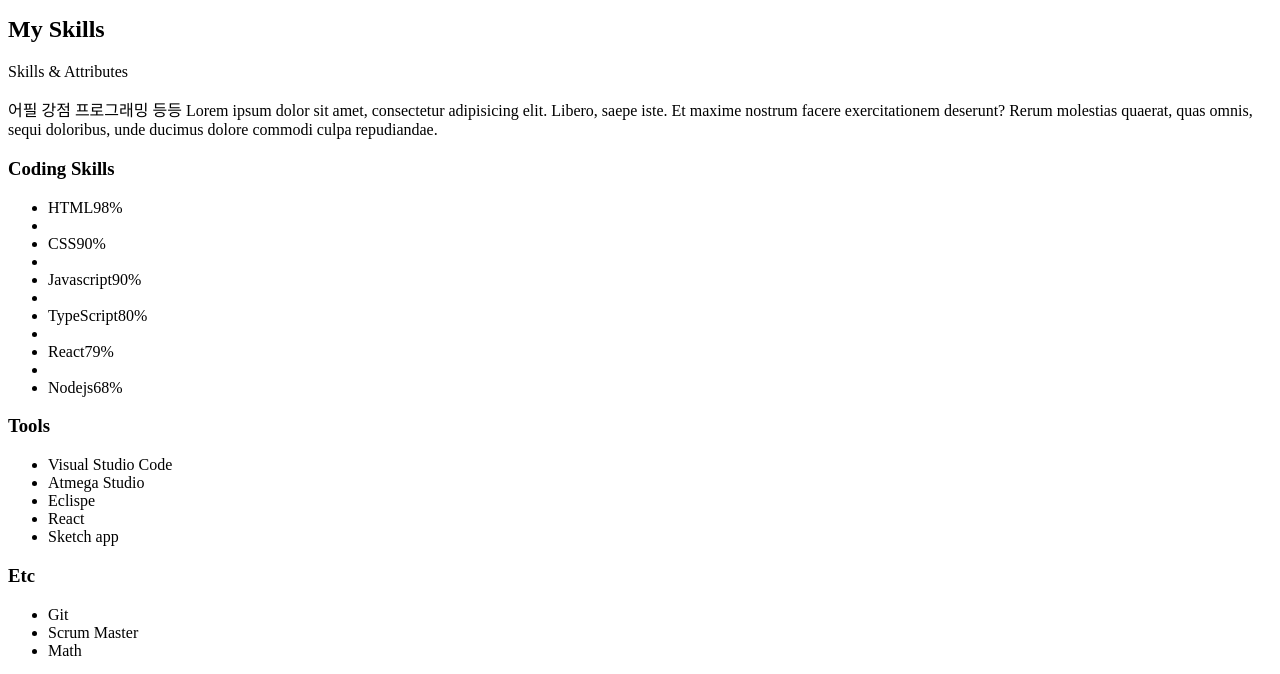
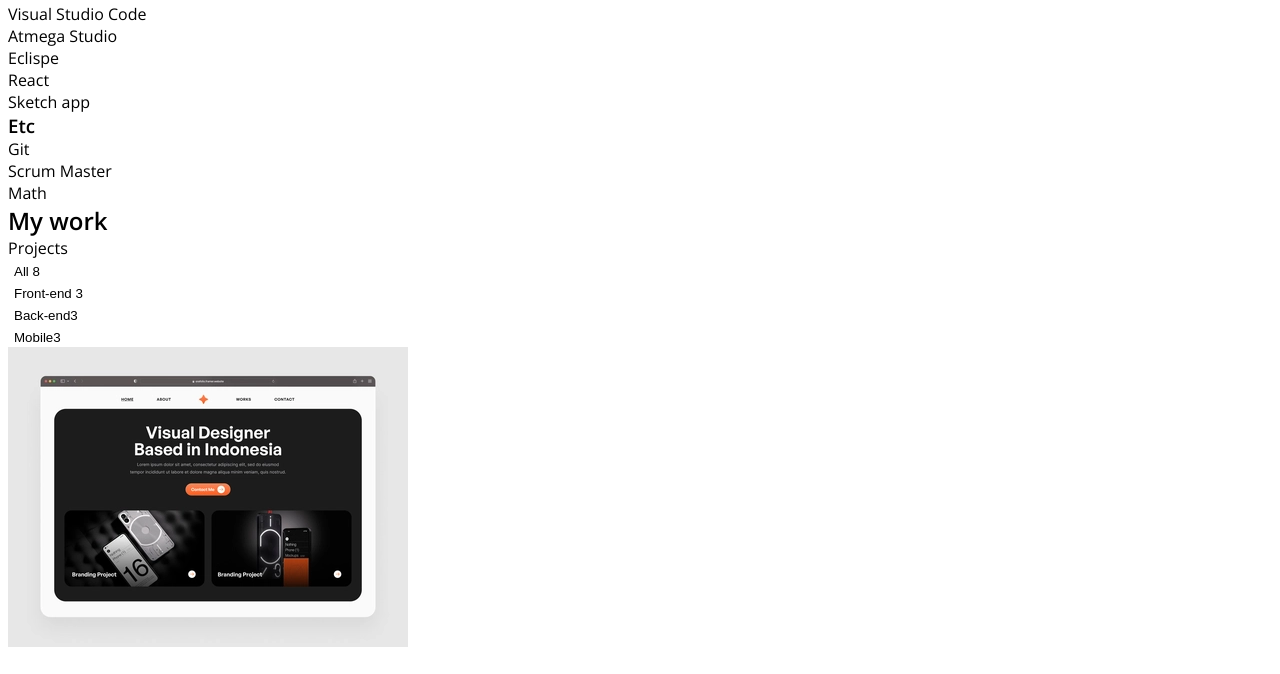
Before and after one commit to skys4202/skys4202-github.io, a plain HTML site: page index.html in a window 1280 px wide. Shown: the part 1763-2437 px from the top of the page. Drawn offline with nearby package versions, Linux system fonts and the light colour scheme.

Commit message:
HTML - CSS first

```diff
--- a/css/style.css
+++ b/css/style.css
@@ -1,6 +1,49 @@
-*{
+/* Global */
+:root{
+    /* App colors */
+    --color-primary: var(--color-black);
+    --color-primary-variant: var(--color-gray);
+    --color-accent: var(--color-blue);
+    --color-accent-variant: var(--color-orange);
+    --color-text:var(--color-white);
+
+    /* colors */
+    --color-white: #ffffff;
+    --color-black: #050a13;
+    --color-blue: #03e8f9;
+    --color-orange: #fd6413;
+    --color-gray: #1b1e26;
+}
 
 
+*{
     box-sizing: border-box;
+}
+
+body{
+    font-family: 'Open Sans', sans-serif;
+}
+
+h1,h2,h3,p,ul{
+    margin: 0;
+}
+
+ul {
+    list-style: none;
+    padding: 0;
+}
+
+a{
     text-decoration: none;
+    color: var(--color-text);
 }
+
+button{
+    background-color: transparent;
+    outline: 0;
+    border: 0;
+}
+
+button:focus{
+    outline: 1px solid var(--color-accent);
+}
```
